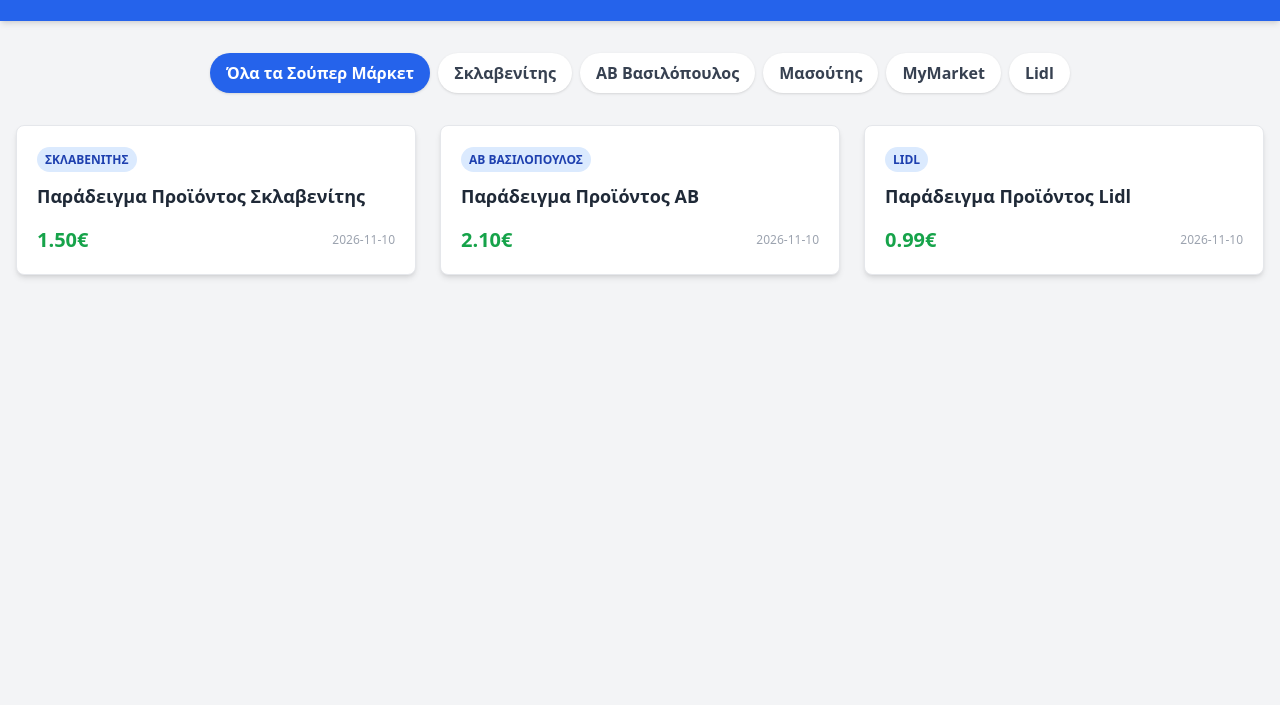
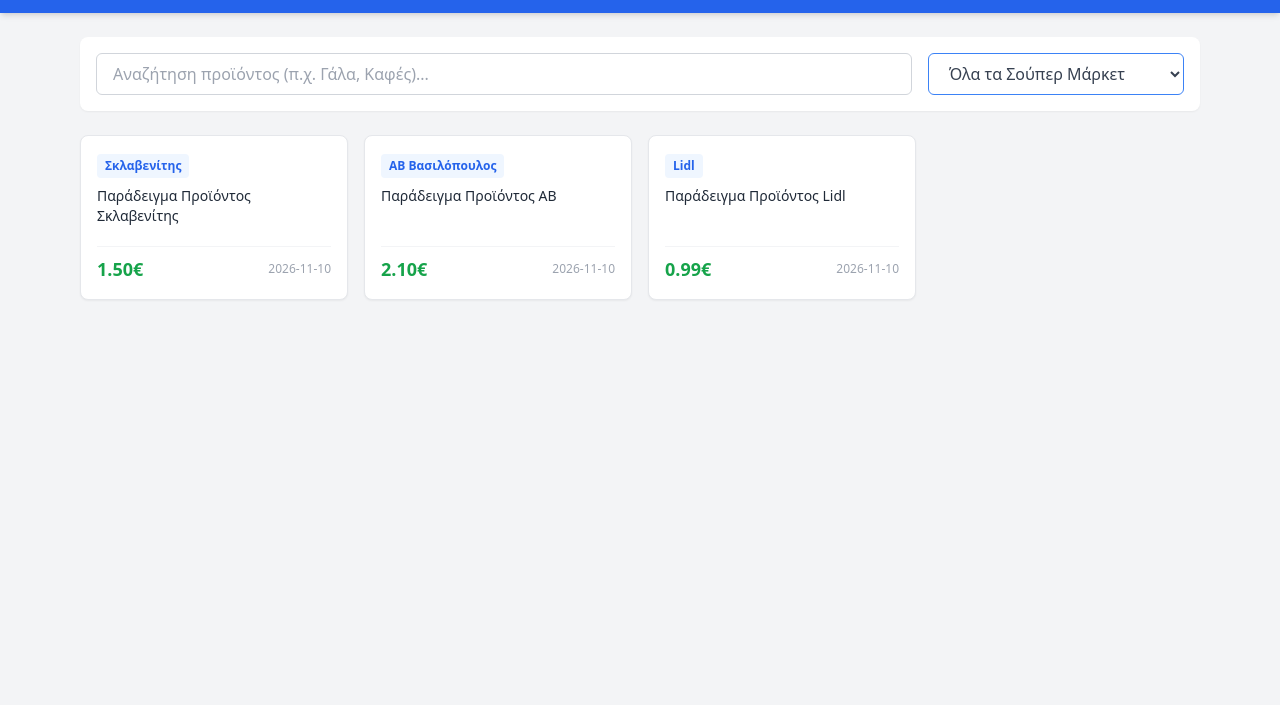
Before and after one commit to theochala/offes, a plain HTML site: page index.html in a window 1280 px wide. Shown: the part 95-800 px from the top of the page. Drawn offline with nearby package versions, Linux system fonts and the light colour scheme.

Commit message:
Update index.html

```diff
--- a/index.html
+++ b/index.html
@@ -3,109 +3,132 @@
 <head>
     <meta charset="UTF-8">
     <meta name="viewport" content="width=device-width, initial-scale=1.0">
-    <title>SuperOffer Finder - Σύγκριση Προσφορών</title>
-    <!-- Tailwind CSS για γρήγορο και όμορφο σχεδιασμό -->
+    <title>SuperOffer Finder</title>
     <script src="https://cdn.tailwindcss.com"></script>
 </head>
 <body class="bg-gray-100 min-h-screen">
 
     <!-- Header -->
-    <header class="bg-blue-600 text-white py-6 shadow-md">
-        <div class="container mx-auto px-4 text-center">
-            <h1 class="text-3xl font-bold">🛒 SuperOffer Finder</h1>
-            <p class="mt-2 text-blue-100">Σύγκριση προσφορών από όλα τα Σούπερ Μάρκετ</p>
-        </div>
+    <header class="bg-blue-600 text-white py-6 shadow-md text-center">
+        <h1 class="text-3xl font-bold flex items-center justify-center gap-2">
+            🛒 SuperOffer Finder
+        </h1>
+        <p class="text-blue-100 text-sm mt-1">Σύγκριση προσφορών από όλα τα Σούπερ Μάρκετ</p>
     </header>
 
-    <!-- Main Content -->
-    <main class="container mx-auto px-4 py-8">
-
-        <!-- Φίλτρα Σούπερ Μάρκετ -->
-        <div class="flex flex-wrap justify-center gap-2 mb-8" id="filter-buttons">
-            <button onclick="filterOffers('all')" class="filter-btn px-4 py-2 bg-blue-600 text-white rounded-full font-semibold shadow transition hover:bg-blue-700">Όλα τα Σούπερ Μάρκετ</button>
-            <button onclick="filterOffers('Σκλαβενίτης')" class="filter-btn px-4 py-2 bg-white text-gray-700 rounded-full font-semibold shadow transition hover:bg-gray-200">Σκλαβενίτης</button>
-            <button onclick="filterOffers('ΑΒ Βασιλόπουλος')" class="filter-btn px-4 py-2 bg-white text-gray-700 rounded-full font-semibold shadow transition hover:bg-gray-200">ΑΒ Βασιλόπουλος</button>
-            <button onclick="filterOffers('Μασούτης')" class="filter-btn px-4 py-2 bg-white text-gray-700 rounded-full font-semibold shadow transition hover:bg-gray-200">Μασούτης</button>
-            <button onclick="filterOffers('MyMarket')" class="filter-btn px-4 py-2 bg-white text-gray-700 rounded-full font-semibold shadow transition hover:bg-gray-200">MyMarket</button>
-            <button onclick="filterOffers('Lidl')" class="filter-btn px-4 py-2 bg-white text-gray-700 rounded-full font-semibold shadow transition hover:bg-gray-200">Lidl</button>
+    <!-- Controls Container -->
+    <main class="max-w-6xl mx-auto px-4 py-6">
+        <div class="bg-white p-4 rounded-lg shadow-sm flex flex-col md:flex-row gap-4 mb-6">
+            <!-- Search Input -->
+            <div class="flex-1">
+                <input
+                    type="text"
+                    id="search-input"
+                    oninput="filterOffers()"
+                    placeholder="Αναζήτηση προϊόντος (π.χ. Γάλα, Καφές)..."
+                    class="w-full border border-gray-300 rounded-md px-4 py-2 focus:outline-none focus:ring-2 focus:ring-blue-500"
+                >
+            </div>
+            <!-- Supermarket Dropdown Select -->
+            <div>
+                <select
+                    id="supermarket-select"
+                    onchange="filterOffers()"
+                    class="w-full md:w-64 border border-blue-500 text-gray-700 rounded-md px-4 py-2 focus:outline-none focus:ring-2 focus:ring-blue-500 bg-white"
+                >
+                    <option value="all">Όλα τα Σούπερ Μάρκετ</option>
+                    <option value="Σκλαβενίτης">Σκλαβενίτης</option>
+                    <option value="ΑΒ Βασιλόπουλος">ΑΒ Βασιλόπουλος</option>
+                    <option value="Μασούτης">Μασούτης</option>
+                    <option value="MyMarket">MyMarket</option>
+                    <option value="Lidl">Lidl</option>
+                </select>
+            </div>
         </div>
 
-        <!-- Λίστα Προσφορών -->
-        <div id="offers-container" class="grid grid-cols-1 md:grid-cols-2 lg:grid-cols-3 gap-6">
-            <!-- Εδώ θα φορτωθούν δυναμικά οι προσφορές -->
-            <p class="text-center col-span-full text-gray-500">Φόρτωση προσφορών...</p>
+        <!-- Offers Cards Grid -->
+        <div id="offers-container" class="grid grid-cols-1 sm:grid-cols-2 md:grid-cols-3 lg:grid-cols-4 gap-4">
+            <p class="text-center col-span-full text-gray-500 py-8">Φόρτωση προσφορών...</p>
         </div>
     </main>
 
-    <!-- JavaScript για ανάγνωση του JSON -->
     <script>
-        let allOffersData = [];
+        let rawOffersData = [];
 
-        async function loadOffers() {
+        async function fetchOffers() {
             try {
-                // Διαβάζει το αρχείο clean_offers.json από τον server σου
-                const response = await fetch('clean_offers.json?' + new Date().getTime());
-                if (!response.ok) throw new Error('Αποτυχία φόρτωσης αρχείου');
+                // Προσθήκη timestamp για αποφυγή cache
+                const res = await fetch('clean_offers.json?v=' + new Date().getTime());
+                if (!res.ok) throw new Error('Δεν βρέθηκε το αρχείο clean_offers.json');
 
-                const data = await response.json();
-                allOffersData = data.offers || [];
+                const json = await res.json();
 
-                displayOffers(allOffersData);
-            } catch (error) {
-                console.error(error);
+                // Υποστήριξη είτε το JSON είναι { "offers": [...] } είτε απευθείας πίνακας [...]
+                if (Array.isArray(json)) {
+                    rawOffersData = json;
+                } else if (json.offers && Array.isArray(json.offers)) {
+                    rawOffersData = json.offers;
+                } else {
+                    rawOffersData = [];
+                }
+
+                filterOffers();
+            } catch (err) {
+                console.error(err);
                 document.getElementById('offers-container').innerHTML = `
-                    <p class="text-center col-span-full text-red-500 font-semibold">Δεν βρέθηκαν προσφορές ή απέτυχε η σύνδεση με το αρχείο.</p>
+                    <p class="text-center col-span-full text-red-500 font-semibold py-8">
+                        Σφάλμα κατά τη φόρτωση των προσφορών. Βεβαιωθείτε ότι το αρχείο clean_offers.json υπάρχει στο htdocs.
+                    </p>
                 `;
             }
         }
 
-        function displayOffers(offers) {
+        function filterOffers() {
+            const searchVal = document.getElementById('search-input').value.toLowerCase().trim();
+            const marketVal = document.getElementById('supermarket-select').value;
+
+            const filtered = rawOffersData.filter(item => {
+                const matchesMarket = (marketVal === 'all') || (item.supermarket === marketVal);
+                const matchesSearch = !searchVal || (item.title && item.title.toLowerCase().includes(searchVal));
+                return matchesMarket && matchesSearch;
+            });
+
+            renderOffers(filtered);
+        }
+
+        function renderOffers(offers) {
             const container = document.getElementById('offers-container');
             container.innerHTML = '';
 
             if (offers.length === 0) {
-                container.innerHTML = `<p class="text-center col-span-full text-gray-500">Δεν βρέθηκαν προσφορές.</p>`;
+                container.innerHTML = `<p class="text-center col-span-full text-gray-500 py-8">Δεν βρέθηκαν προσφορές.</p>`;
                 return;
             }
 
             offers.forEach(offer => {
                 const card = document.createElement('div');
-                card.className = 'bg-white rounded-lg shadow-md p-5 flex flex-col justify-between border border-gray-200 hover:shadow-lg transition';
+                card.className = 'bg-white rounded-lg border border-gray-200 p-4 shadow-sm hover:shadow-md transition flex flex-col justify-between';
 
                 card.innerHTML = `
                     <div>
-                        <span class="text-xs font-bold uppercase px-2 py-1 bg-blue-100 text-blue-800 rounded-full">${offer.supermarket}</span>
-                        <h3 class="text-lg font-semibold text-gray-800 mt-3">${offer.title}</h3>
+                        <span class="inline-block text-xs font-semibold px-2 py-1 bg-blue-50 text-blue-600 rounded mb-2">
+                            ${offer.supermarket || 'Σούπερ Μάρκετ'}
+                        </span>
+                        <h3 class="text-sm font-medium text-gray-800 line-clamp-2 mb-2">
+                            ${offer.title}
+                        </h3>
                     </div>
-                    <div class="mt-4 flex items-center justify-between">
-                        <span class="text-xl font-bold text-green-600">${offer.price}</span>
-                        <span class="text-xs text-gray-400">${offer.date || ''}</span>
+                    <div class="flex items-center justify-between mt-3 pt-2 border-t border-gray-100">
+                        <span class="text-lg font-bold text-green-600">${offer.price}</span>
+                        ${offer.date ? `<span class="text-xs text-gray-400">${offer.date}</span>` : ''}
                     </div>
                 `;
                 container.appendChild(card);
             });
         }
 
-        function filterOffers(supermarketName) {
-            // Αλλαγή στυλ κουμπιών
-            document.querySelectorAll('.filter-btn').forEach(btn => {
-                btn.classList.remove('bg-blue-600', 'text-white');
-                btn.classList.add('bg-white', 'text-gray-700');
-            });
-            event.target.classList.remove('bg-white', 'text-gray-700');
-            event.target.classList.add('bg-blue-600', 'text-white');
-
-            // Φιλτράρισμα δεδομένων
-            if (supermarketName === 'all') {
-                displayOffers(allOffersData);
-            } else {
-                const filtered = allOffersData.filter(item => item.supermarket === supermarketName);
-                displayOffers(filtered);
-            }
-        }
-
-        // Φόρτωση των προσφορών όταν ανοίξει η σελίδα
-        window.onload = loadOffers;
+        // Ξεκινάει η φόρτωση μόλις ανοίξει η σελίδα
+        window.addEventListener('DOMContentLoaded', fetchOffers);
     </script>
 </body>
 </html>
```
